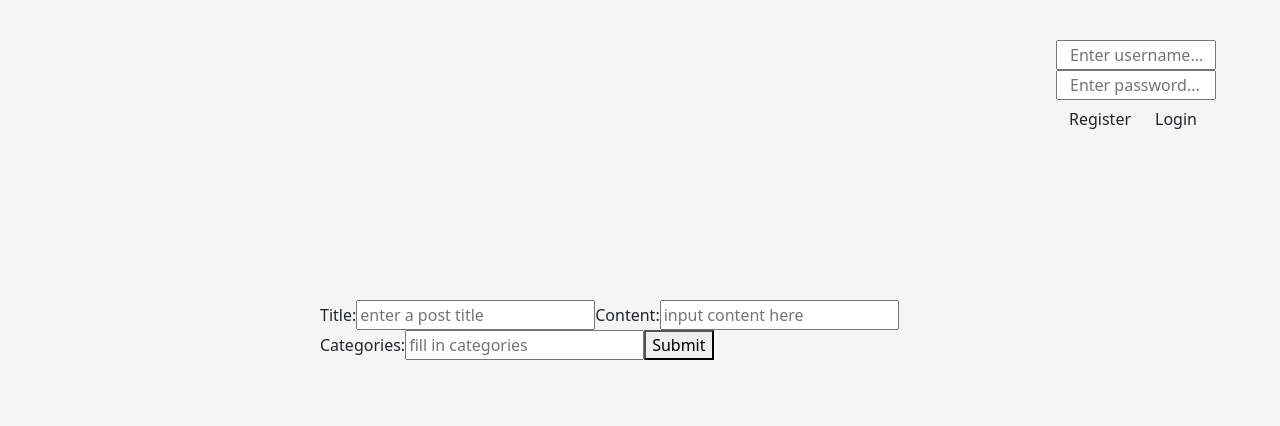
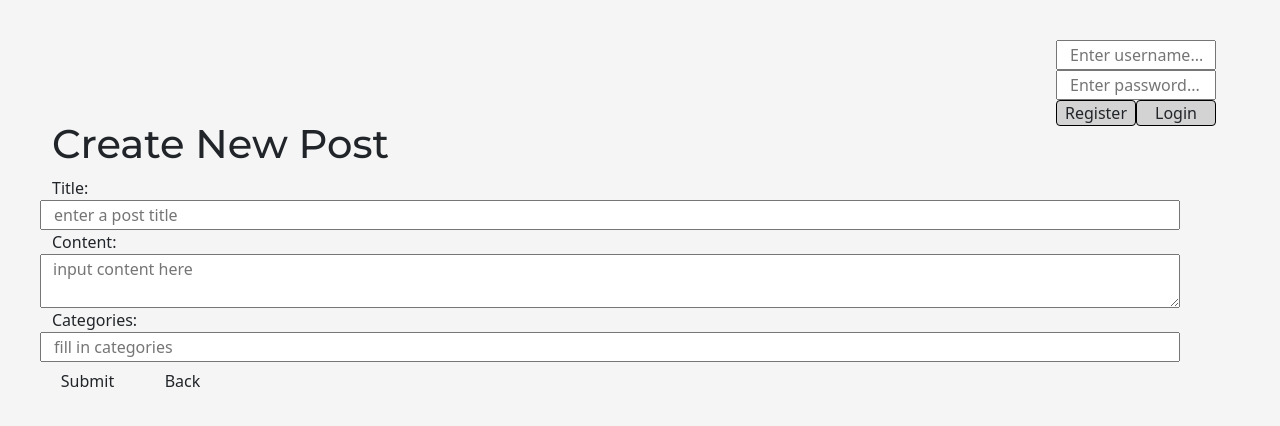
Before and after one commit to SherwinKhoo/travel-go-where, a React (Create React App) app in the folder frontend/: page /Singapore/0/newPost in a window 1280 px wide. Shown: the top 426 px of the page. Built offline with nearby package versions, Linux system fonts and the light colour scheme; a web font is replaced by a local one.

Commit message:
Updated components + index.css

```diff
--- a/frontend/src/components/country_threads/MainThread.js
+++ b/frontend/src/components/country_threads/MainThread.js
@@ -129,6 +129,7 @@ const MainThread = (props) => {
       <div className="container mainThread">
         <div className="row mainThreadHead">
           <h1 className="mainThreadTitle col-md-4">{props.searchCountry}</h1>
+          <div className="col-md-4"></div>
           {showAddButton ? (
             <button onClick={handleAdd} className="col-md-4 btn mainThreadAdd">
               Add New Post
@@ -136,11 +137,11 @@ const MainThread = (props) => {
           ) : (
             <div className="col-md-4"></div>
           )}
-          <input
+          {/* <input
             className="mainThreadSearchBar col-md-4"
             type="text"
             placeholder="Search for a topic"
-          ></input>
+          ></input> */}
         </div>
         <div className="mainThreadBody">
           <div className="mainThreadWelcome">
--- a/frontend/src/components/landing_page/LandingPage.js
+++ b/frontend/src/components/landing_page/LandingPage.js
@@ -52,12 +52,12 @@ const LandingPage = (props) => {
         }}
       />
       <form onSubmit={handleSubmit}>
-        <h1 className="landingPageTitle">TRAVEL GO WHERE</h1>
+        <h1 className="landingPageTitle">TRAVEL NOWHERE</h1>
         <div className="row">
           <input
             type="text"
             className="landingPageSearch"
-            placeholder="Freedom awaits..."
+            placeholder="Freedom awaits... maybe"
             onChange={handleInputChange}
           />
         </div>
@@ -65,7 +65,9 @@ const LandingPage = (props) => {
           Cannot decide?
         </h6>
         <div className="landingPageCards">
-          {showCards ? <LandingPageCards /> : null}
+          {showCards ? (
+            <LandingPageCards setSearchCountry={props.setSearchCountry} />
+          ) : null}
         </div>
         {/* <NavLink to="/Singapore">
           <button>Enter Singapore</button>
--- a/frontend/src/components/landing_page/LandingPageCards.js
+++ b/frontend/src/components/landing_page/LandingPageCards.js
@@ -1,27 +1,53 @@
 import React from "react";
+import { useNavigate } from "react-router-dom";
 
 import singapore from "../images/singapore.jpeg";
 import malaysia from "../images/malaysia.jpeg";
 import brunei from "../images/brunei.webp";
 
-const LandingPageCards = () => {
+const LandingPageCards = (props) => {
+  let navigate = useNavigate();
+
+  const flipcard = async (ctry) => {
+    const url = `http://127.0.0.1:27017/topics/${ctry}`;
+    const response = await fetch(url, {
+      method: "GET",
+      mode: "no-cors",
+    });
+    console.log(response);
+    navigate(`/${ctry}`);
+  };
+
+  const handleClick = (event) => {
+    props.setSearchCountry(event.target.innerText);
+    flipcard(event.target.innerText);
+    // navigate(`/${event.target.innerText}`);
+  };
+
   return (
     <>
-      <div className="flip-card">
+      <div className="flip-card" style={{ cursor: "pointer" }}>
         <div className="flip-card-inner">
           <div className="flip-card-front">
             <img src={singapore} className="landingPageCard1Front" alt="" />
           </div>
           <div className="flip-card-back">
             <div className="landingPageBackContainer">
-              <img src={singapore} className="landingPageCard1Back" alt="" />
+              <img
+                type="submit"
+                src={singapore}
+                className="landingPageCard1Back"
+                alt=""
+              />
             </div>
-            <h5 className="landingPageCardCountry">Singapore</h5>
+            <h5 className="landingPageCardCountry" onClick={handleClick}>
+              Singapore
+            </h5>
             <h6 className="landingPageCardDescription">Uniquely Singapore</h6>
           </div>
         </div>
       </div>
-      <div className="flip-card">
+      <div className="flip-card" style={{ cursor: "pointer" }}>
         <div className="flip-card-inner">
           <div className="flip-card-front">
             <img src={malaysia} className="landingPageCard2Front" alt="" />
@@ -35,7 +61,7 @@ const LandingPageCards = () => {
           </div>
         </div>
       </div>
-      <div className="flip-card">
+      <div className="flip-card" style={{ cursor: "pointer" }}>
         <div className="flip-card-inner">
           <div className="flip-card-front">
             <img src={brunei} className="landingPageCard3Front" alt="" />
--- a/frontend/src/components/login/LoginPage.js
+++ b/frontend/src/components/login/LoginPage.js
@@ -81,9 +81,13 @@ const LoginPage = (props) => {
   return (
     <>
       {localStorage.getItem("currentUser") !== null ? (
-        <div>
-          Welcome, {JSON.parse(window.localStorage.getItem("currentUser"))}
-          <button onClick={handleLogOut}>Logout</button>
+        <div className="welcomeMessage">
+          <div>
+            Welcome, {JSON.parse(window.localStorage.getItem("currentUser"))}!
+          </div>
+          <button className="btn btnLogout" onClick={handleLogOut}>
+            Logout
+          </button>
         </div>
       ) : (
         <form className="container loginForm" onSubmit={handleLoginClick}>
--- a/frontend/src/components/post/CreatePost.js
+++ b/frontend/src/components/post/CreatePost.js
@@ -46,17 +46,40 @@ const CreatePost = (props) => {
     setCategories(event.target.value);
   };
 
+  const handleBackClick = (event) => {
+    event.preventDefault();
+    navigate(-1);
+  };
+
   return (
     <div>
-      <form onSubmit={handleNewPost}>
-        <label>Title:</label>
-        <input placeholder="enter a post title" onChange={handleTitle} />
-        <label>Content:</label>
-        <input placeholder="input content here" onChange={handleContent} />
-        <label>Categories:</label>
-        <input placeholder="fill in categories" onChange={handleCategories} />
-
-        <button>Submit</button>
+      <form className="container createPostContainer" onSubmit={handleNewPost}>
+        <h1 className="createPostHeader">Create New Post</h1>
+        <div className="row">
+          <label>Title:</label>
+          <input placeholder="enter a post title" onChange={handleTitle} />
+        </div>
+        <div className="row">
+          <label>Content:</label>
+          <textarea placeholder="input content here" onChange={handleContent} />
+        </div>
+        <div className="row">
+          <label>Categories:</label>
+          <input placeholder="fill in categories" onChange={handleCategories} />
+        </div>
+        <div className="row">
+          <button type="submit" className="btn col-md-1">
+            Submit
+          </button>
+          <button
+            type="button"
+            onClick={handleBackClick}
+            className="btn col-md-1"
+          >
+            Back
+          </button>
+          <div className="col-md-10"></div>
+        </div>
 
         {/* <div className="container individualPostContainer">
           <h5 className="col-md-1 individualPostId">#{displayPost.postId}</h5>
--- a/frontend/src/index.css
+++ b/frontend/src/index.css
@@ -167,11 +167,25 @@ form {
 
 /* LOGIN FORM STUFF */
 
+.welcomeMessage {
+  position: absolute;
+  top: 2vh;
+  right: 3vh;
+}
+
 .loginForm {
   position: absolute;
   top: 5%;
   right: 5%;
   width: 20vh;
+}
+
+.btnRegister,
+.btnLogin,
+.btnLogout {
+  border: 1px solid black;
+  background-color: lightgrey;
+  padding: 0px;
 }
 
 /* MAIN THREAD STUFF */
@@ -219,3 +233,11 @@ form {
   display: inline;
   margin: 1vh;
 }
+
+/* CREATE POST STUFF */
+
+.createPostContainer {
+  position: absolute;
+  top: 15vh;
+  margin: 0vh 2vh 0vh 5vh;
+}
```
Also changed, not shown: frontend/src/App.js (+11 -1 lines).
